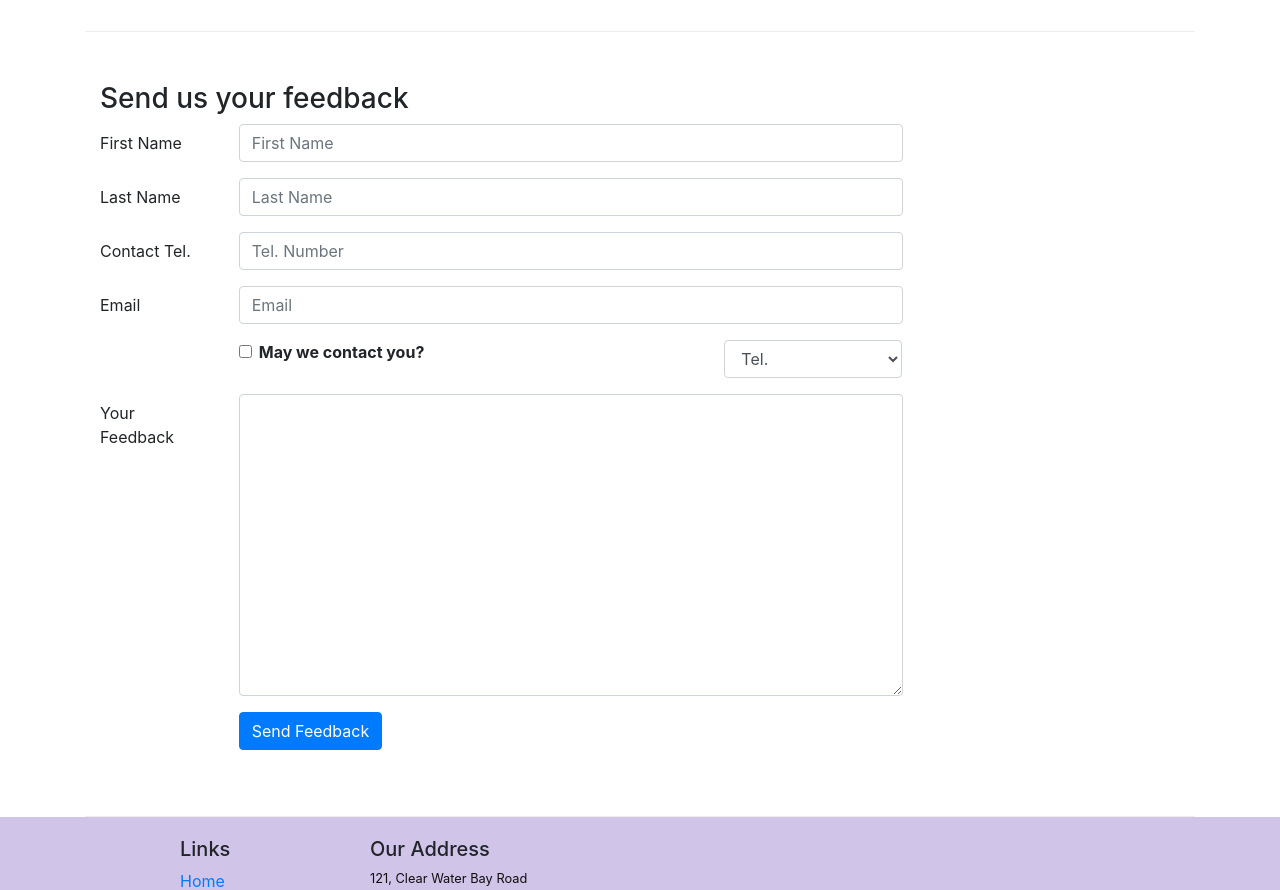
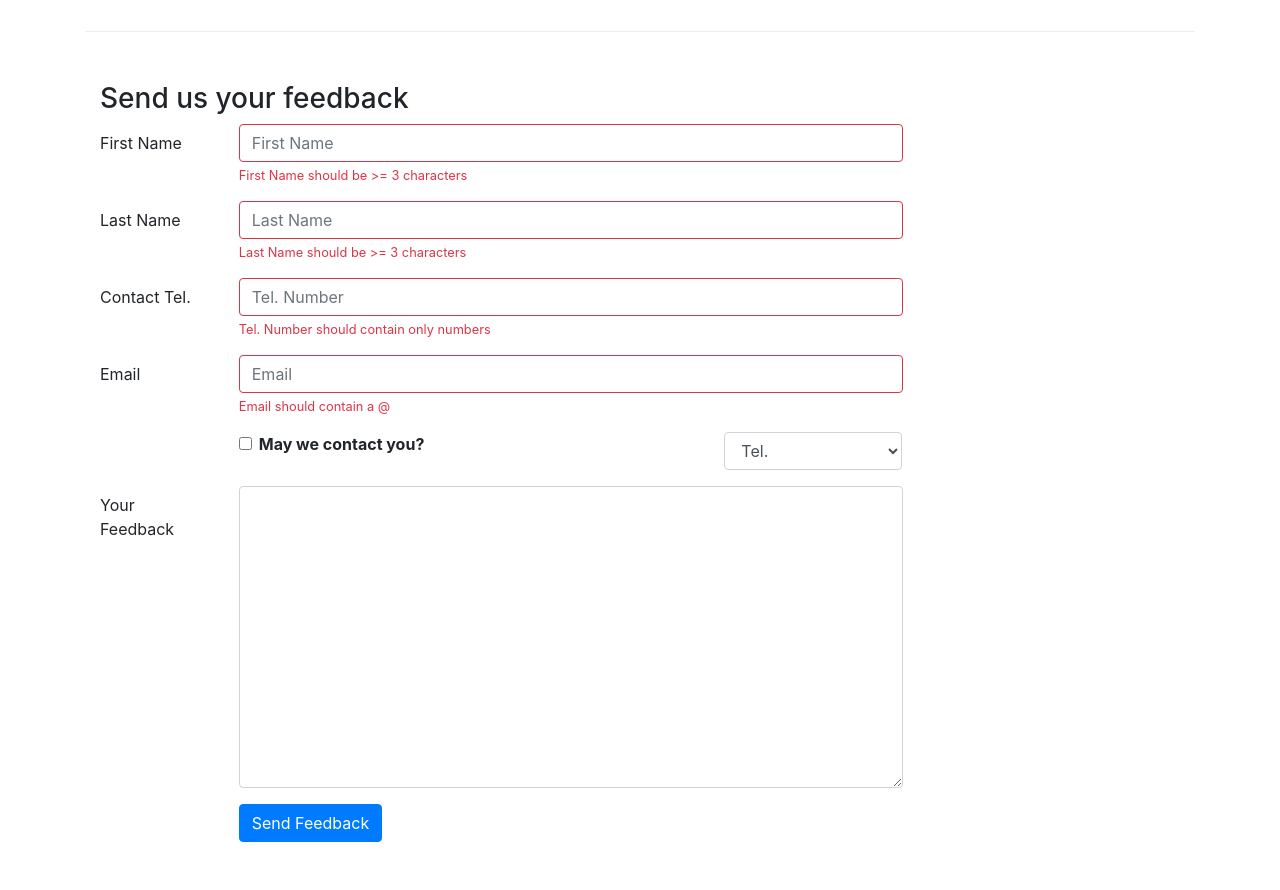
Before and after one commit to Murderdoll/Restorante_X, a React (Create React App) app: page /contactus in a window 1280 px wide. Shown: the part 840-1730 px from the top of the page. Built offline with nearby package versions, Linux system fonts and the light colour scheme.

Commit message:
Controlled Form Validation

```diff
--- a/src/components/ContactComponent.js
+++ b/src/components/ContactComponent.js
@@ -1,5 +1,5 @@
 import React, { Component } from 'react';
-import { Breadcrumb, BreadcrumbItem, Button, Form, FormGroup, Label, Input, Col } from 'reactstrap';
+import { Breadcrumb, BreadcrumbItem, Button, Form, FormGroup, Label, Input, Col, FormFeedback } from 'reactstrap';
 import { Link } from 'react-router-dom';
 
 class Contact extends Component {
@@ -14,10 +14,17 @@
             email: '',
             agree: false,
             contactType: 'Tel.',
-            message: ''
+            message: '',
+            touched: {
+                firstname: 'false',
+                lastname: 'false',
+                telnum: 'false',
+                email: 'false'
+            },
         }
         this.handleSubmit = this.handleSubmit.bind(this);
         this.handleInputChange = this.handleInputChange.bind(this);
+        this.handleBlur = this.handleBlur.bind(this);
     }
 
     handleInputChange(event) {
@@ -36,7 +43,42 @@
         event.preventDefault();
     }
 
+    handleBlur = (field) => (evt) => {
+        this.setState({
+            touched: {...this.state.touched, [field]: true }
+        });
+    }
+
+    validate(firstname, lastname, telnum, email) {
+        const errors = {
+            firstname: '',
+            lastname: '',
+            telnum: '',
+            email: ''
+        };
+
+        if(this.state.touched.firstname && firstname.length < 3)
+            errors.firstname = 'First Name should be >= 3 characters';
+        else if (this.state.touched.firstname && firstname.length > 10)
+            errors.firstname = 'First Name should be <= 10 characters';
+
+         if (this.state.touched.lastname && lastname.length < 3)
+            errors.lastname = 'Last Name should be >= 3 characters';
+        else if (this.state.touched.lastname && lastname.length > 10)
+            errors.lastname = 'Last Name should be <= 10 characters';
+
+        const reg = /^\d+$/;
+        if (this.state.touched.telnum && !reg.test(telnum))
+            errors.telnum = 'Tel. Number should contain only numbers';
+
+        if(this.state.touched.email && email.split('').filter(x => x === '@').length !== 1)
+            errors.email = 'Email should contain a @';
+
+        return errors;
+    }
+
     render() {
+    const errors = this.validate(this.state.firstname, this.state.lastname, this.state.telnum, this.state.email)
      return(
         <div className="container">
             <div className="row">
@@ -87,7 +129,11 @@
                                 <Input type="text" id="firstname" name="firstname"
                                     placeholder="First Name"
                                     value={this.state.firstname}
+                                    valid={errors.firstname === ''}
+                                    invalid={errors.firstname !== ''}
+                                    onBlur={this.handleBlur('firstname')}
                                     onChange={this.handleInputChange} />
+                                <FormFeedback>{errors.firstname}</FormFeedback>
                             </Col>
                         </FormGroup>
                         <FormGroup row>
@@ -96,7 +142,11 @@
                                 <Input type="text" id="lastname" name="lastname"
                                     placeholder="Last Name"
                                     value={this.state.lastname}
+                                    valid={errors.lastname === ''}
+                                    invalid={errors.lastname !== ''}
+                                    onBlur={this.handleBlur('lastname')}
                                     onChange={this.handleInputChange} />
+                                    <FormFeedback>{errors.lastname}</FormFeedback>
                             </Col>
                         </FormGroup>
                         <FormGroup row>
@@ -105,7 +155,11 @@
                                 <Input type="tel" id="telnum" name="telnum"
                                     placeholder="Tel. Number"
                                     value={this.state.telnum}
+                                    valid={errors.telnum === ''}
+                                    invalid={errors.telnum !== ''}
+                                    onBlur={this.handleBlur('telnum')}
                                     onChange={this.handleInputChange} />
+                                    <FormFeedback>{errors.telnum}</FormFeedback>
                             </Col>
                         </FormGroup>
                         <FormGroup row>
@@ -114,7 +168,11 @@
                                 <Input type="email" id="email" name="email"
                                     placeholder="Email"
                                     value={this.state.email}
+                                     valid={errors.email === ''}
+                                    invalid={errors.email !== ''}
+                                    onBlur={this.handleBlur('email')}
                                     onChange={this.handleInputChange} />
+                                    <FormFeedback>{errors.email}</FormFeedback>
                             </Col>
                         </FormGroup>
                         <FormGroup row>
```
